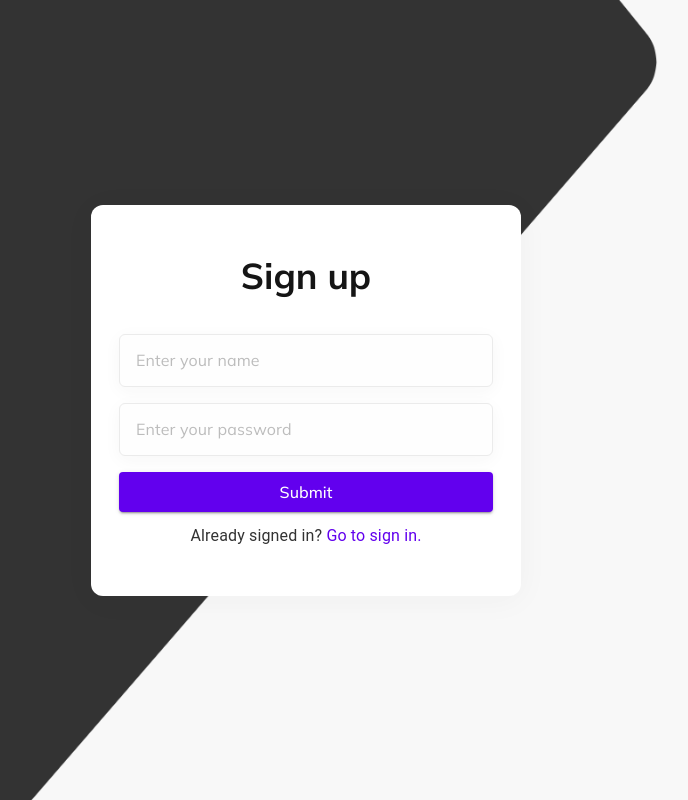
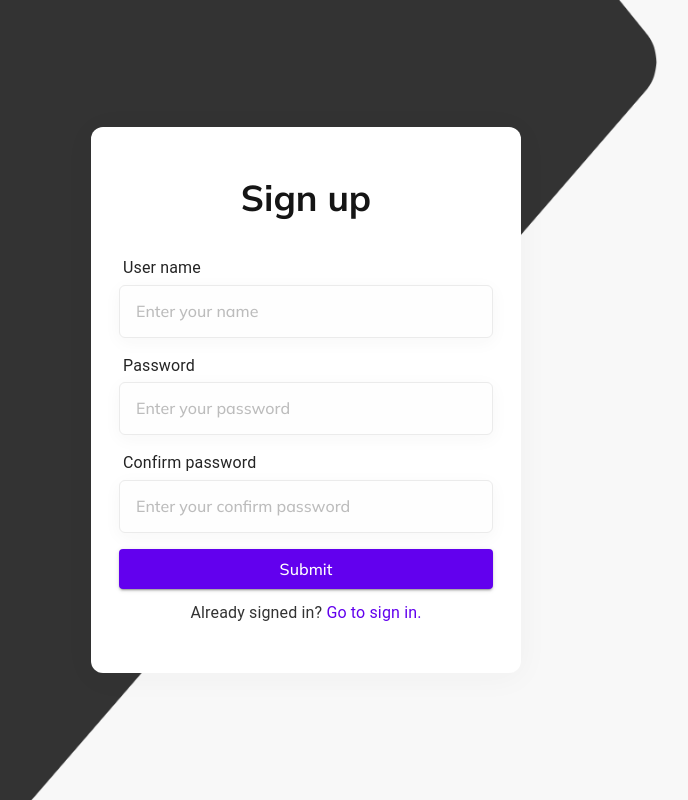
Before and after one commit to username-shakha/bookshelf, a React (Vite) app: page /register in a window 1280 px wide. Shown: the whole page, without its empty margins (334-1022 px from the left). Built offline with nearby package versions, Linux system fonts and the light colour scheme.

Commit message:
added label styles for entering login data

```diff
--- a/src/pages/auth/login/LoginForm.tsx
+++ b/src/pages/auth/login/LoginForm.tsx
@@ -2,19 +2,21 @@
 import { useForm } from "react-hook-form";
 import { Button, Stack } from "@mui/material";
 import { FormInput } from "@/components/Form/FormInput";
+
 const margins = { ml: 0.5, mb: 0.7, color: "#242424" };
+
 export default function LoginForm() {
   const { control } = useForm<{
-    name: string;
+    username: string;
     password: string;
   }>();
   return (
-    <form action="">
+    <form action="" onSubmit={(e) => e.preventDefault()}>
       <Stack gap={2} pb={1.5}>
         <FormInput
-          {...{ control, name: "name" }}
+          {...{ control, name: "username" }}
           variant="outlined"
-          defaultValue={"john doe"}
+          placeholder={"Enter your user name"}
           mylabel="User Name"
           labelprops={{ sx: { ...margins } }}
           required
--- a/src/pages/auth/register/RegisterForm.tsx
+++ b/src/pages/auth/register/RegisterForm.tsx
@@ -2,14 +2,14 @@ import { useForm } from "react-hook-form";
 import { Button, Stack } from "@mui/material";
 import { FormInput } from "@/components/Form/FormInput";
 import { setToken, removeToken } from "@/utils/token";
-
 import { useNavigate } from "react-router-dom";
 
 type TInputFieldTypes = {
   username: string;
   password: string;
+  confirmPassword?: string;
 };
-
+const margins = { ml: 0.5, mb: 0.7, color: "#242424" };
 export default function RegisterForm() {
   const navigate = useNavigate();
 
@@ -38,27 +38,41 @@ export default function RegisterForm() {
   };
 
   return (
-    <form onSubmit={handleSubmit((data) => submitRegister(data))}>
+    <form
+      onSubmit={handleSubmit(({ username, password }) =>
+        submitRegister({
+          username,
+          password,
+        })
+      )}
+    >
       <Stack gap={2} pb={1.5}>
         <FormInput
           {...{ control, name: "username" }}
           variant="outlined"
           required
           placeholder="Enter your name"
+          mylabel="User name"
+          labelprops={{ sx: margins }}
         />
         <FormInput
           {...{ control, name: "password" }}
           variant="outlined"
           placeholder="Enter your password"
+          mylabel="Password"
+          labelprops={{ sx: margins }}
           required
         />
 
-        {/* <FormInput
+        <FormInput
           {...{ control, name: "confirmPassword" }}
           variant="outlined"
-          placeholder="Confirm password"
+          placeholder="Enter your confirm password"
+          mylabel="Confirm password"
+          labelprops={{ sx: margins }}
           required
-        /> */}
+        />
+
         <Button type="submit" variant="contained" fullWidth>
           Submit
         </Button>
--- a/src/theme/overrides/index.ts
+++ b/src/theme/overrides/index.ts
@@ -1,12 +1,19 @@
 import { Components, Theme } from "@mui/material";
 
 const components: Components<Omit<Theme, "components">> = {
+  MuiInputBase: {
+    styleOverrides: {
+      root: {
+        letterSpacing: "0",
+      },
+    },
+  },
   MuiOutlinedInput: {
     styleOverrides: {
       root: {
         fontFamily: '"Mulish", sans-serif',
         fontSize: "16px",
-        fontWeight: "400",
+        fontWeight: "500",
         borderRadius: "6px",
         border: "1px solid rgb(235, 235, 235) !important",
         color: "rgb(21, 21, 21)",
@@ -29,14 +36,6 @@ const components: Components<Omit<Theme, "components">> = {
           color: "rgb(21, 21, 21)",
         },
       },
-    },
-  },
-
-  MuiFormLabel: {
-    styleOverrides: {
-      root: {},
-      focused: "askmdkas",
-      filled: "asdasd",
     },
   },
 
```
